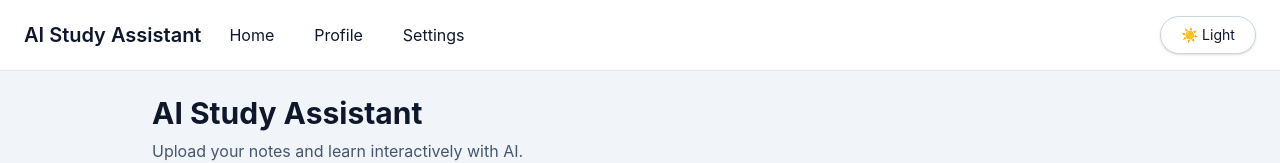
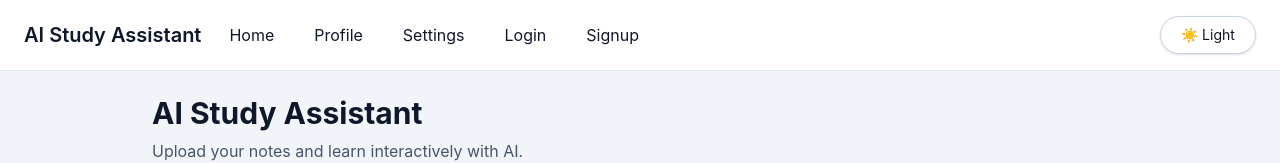
Before and after one commit to ARUN-PS00/ai-study-assistant, a React (Vite) app: page / in a window 1280 px wide. Shown: the top 163 px of the page. Built offline with nearby package versions, Linux system fonts and the light colour scheme; no server answers.

Commit message:
AI integration and backend progress

```diff
--- a/src/App.jsx
+++ b/src/App.jsx
@@ -1,8 +1,11 @@
+import Login from "./pages/Login";
+import Signup from "./pages/Signup";
 import Navbar from "./components/Navbar";
 import { useEffect, useState } from "react";
 import Home from "./pages/Home";
 import Profile from "./pages/Profile";
 import Settings from "./pages/Settings";
+
 
 function App() {
   const [theme, setTheme] = useState(() => {
@@ -43,6 +46,9 @@ function App() {
     {currentPage === "profile" && <Profile />}
 
     {currentPage === "settings" && <Settings />}
+    {currentPage === "login" && <Login />}
+
+{currentPage === "signup" && <Signup />}
   </>
 );
 }
--- a/src/components/Navbar.jsx
+++ b/src/components/Navbar.jsx
@@ -40,6 +40,19 @@ export default function Navbar({
   >
     Settings
   </button>
+  <button
+  onClick={() => setCurrentPage("login")}
+  className="px-3 py-1 rounded hover:bg-slate-200 dark:hover:bg-slate-700"
+>
+  Login
+</button>
+
+<button
+  onClick={() => setCurrentPage("signup")}
+  className="px-3 py-1 rounded hover:bg-slate-200 dark:hover:bg-slate-700"
+>
+  Signup
+</button>
 </div>
       <button
         type="button"
--- a/src/pages/Signup.jsx
+++ b/src/pages/Signup.jsx
@@ -15,10 +15,11 @@ function Signup() {
       alert(error.message);
     }
   };
-
 return (
-    <div>
-      <h2>Sign Up</h2>
+  <div className="max-w-md mx-auto mt-10 p-6 rounded-xl shadow-lg border">
+    <h2 className="text-2xl font-bold mb-6 text-center">
+      Sign Up
+    </h2>
 
     <form onSubmit={handleSignup}>
         <input
@@ -26,6 +27,7 @@ function Signup() {
   placeholder="Email"
   value={email}
   onChange={(e) => setEmail(e.target.value)}
+  className="w-full border rounded-lg p-3 mb-4"
 />
 
         <input
@@ -33,9 +35,12 @@ function Signup() {
   placeholder="Password"
   value={password}
   onChange={(e) => setPassword(e.target.value)}
+  className="w-full border rounded-lg p-3 mb-4"
 />
-
-        <button type="submit">
+<button
+  type="submit"
+  className="w-full bg-sky-600 text-white p-3 rounded-lg hover:bg-sky-700"
+>
   Create Account
 </button>
       </form>
```
Also changed, not shown: 2 other files (tests, documents, lock files or other folders). Lines whose indentation alone changed are shown as unchanged.
